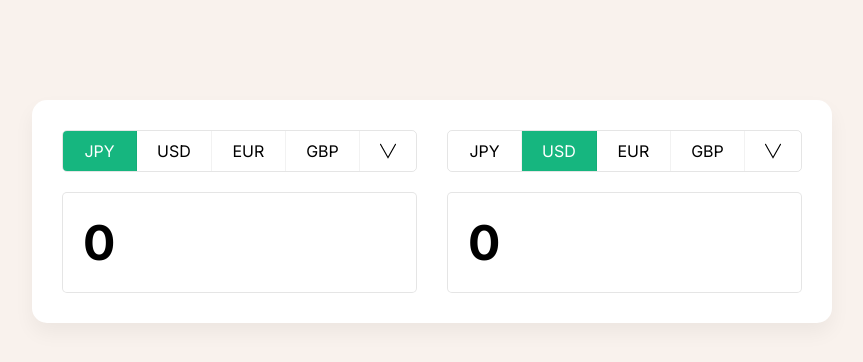
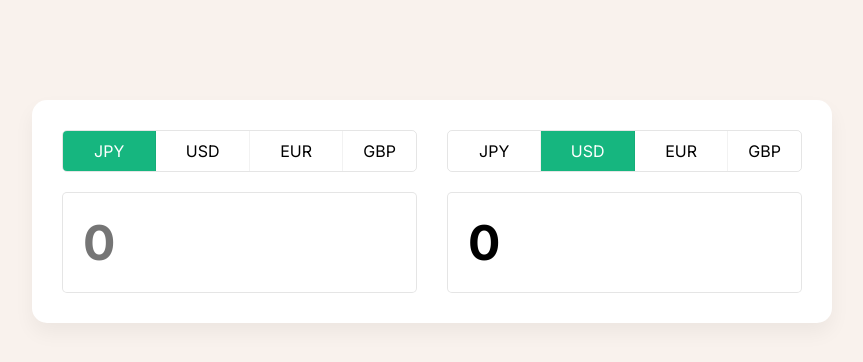
Before and after one commit to Constantine7s/currency-converter-react, a React (Create React App) app: page / in a window 1280 px wide. Shown: the top 362 px of the page, without its empty margins (208-1071 px from the left). Built offline with nearby package versions, Linux system fonts and the light colour scheme; no server answers.

Commit message:
feat: add conversion on currency selection functionality

```diff
--- a/src/App.js
+++ b/src/App.js
@@ -6,20 +6,28 @@ function App() {
   const [rates, setRates] = useState({});
   const [fromCurrency, setFromCurrency] = useState('JPY');
   const [toCurrency, setToCurrency] = useState('USD');
-  const [fromPirce, setFromPirce] = useState(0);
+  const [fromPrice, setfromPrice] = useState(0);
   const [toPrice, setToPrice] = useState(0);
 
   const onChangeFromPrice = (value) => {
-    const price = value / rates[fromCurrency]
+    const price = value / rates[fromCurrency];
     const result = price * rates[toCurrency];
-    setFromPirce(value);
+    setfromPrice(value);
     setToPrice(result);
   };
   const onChangeToPrice = (value) => {
-    const result = (rates[fromCurrency] / rates[toCurrency] * value)
-    setFromPirce(result);
+    const result = (rates[fromCurrency] / rates[toCurrency]) * value;
+    setfromPrice(result);
     setToPrice(value);
   };
+
+  useEffect(() => {
+    onChangeFromPrice(fromPrice);
+  }, [fromCurrency]);
+
+  useEffect(() => {
+    onChangeToPrice(toPrice);
+  }, [toCurrency]);
 
   useEffect(() => {
     axios
@@ -32,7 +40,7 @@ function App() {
   return (
     <div className="App">
       <Block
-        value={fromPirce}
+        value={fromPrice}
         currency={fromCurrency}
         onChangeCurr={(curr) => setFromCurrency(curr)}
         onChangeVal={(val) => onChangeFromPrice(val)}
@@ -42,7 +50,6 @@ function App() {
         currency={toCurrency}
         onChangeCurr={(curr) => setToCurrency(curr)}
         onChangeVal={(val) => onChangeToPrice(val)}
-
       />
     </div>
   );
--- a/src/Block.js
+++ b/src/Block.js
@@ -9,22 +9,7 @@ export const Block = ({ value, currency, onChangeVal, onChangeCurr }) => (
           {curr}
         </li>
       ))}
-      <li>
-        <svg
-          width="70"
-          height="55"
-          viewBox="-2.5 -5 75 60"
-          preserveAspectRatio="none"
-        >
-          <path
-            d="M0,0 l35,50 l35,-50"
-            fill="none"
-            stroke="black"
-            stroke-linecap="round"
-            stroke-width="5"
-          />
-        </svg>
-      </li>
+
     </ul>
     <input
       onChange={(e) => onChangeVal(e.target.value)}
```
